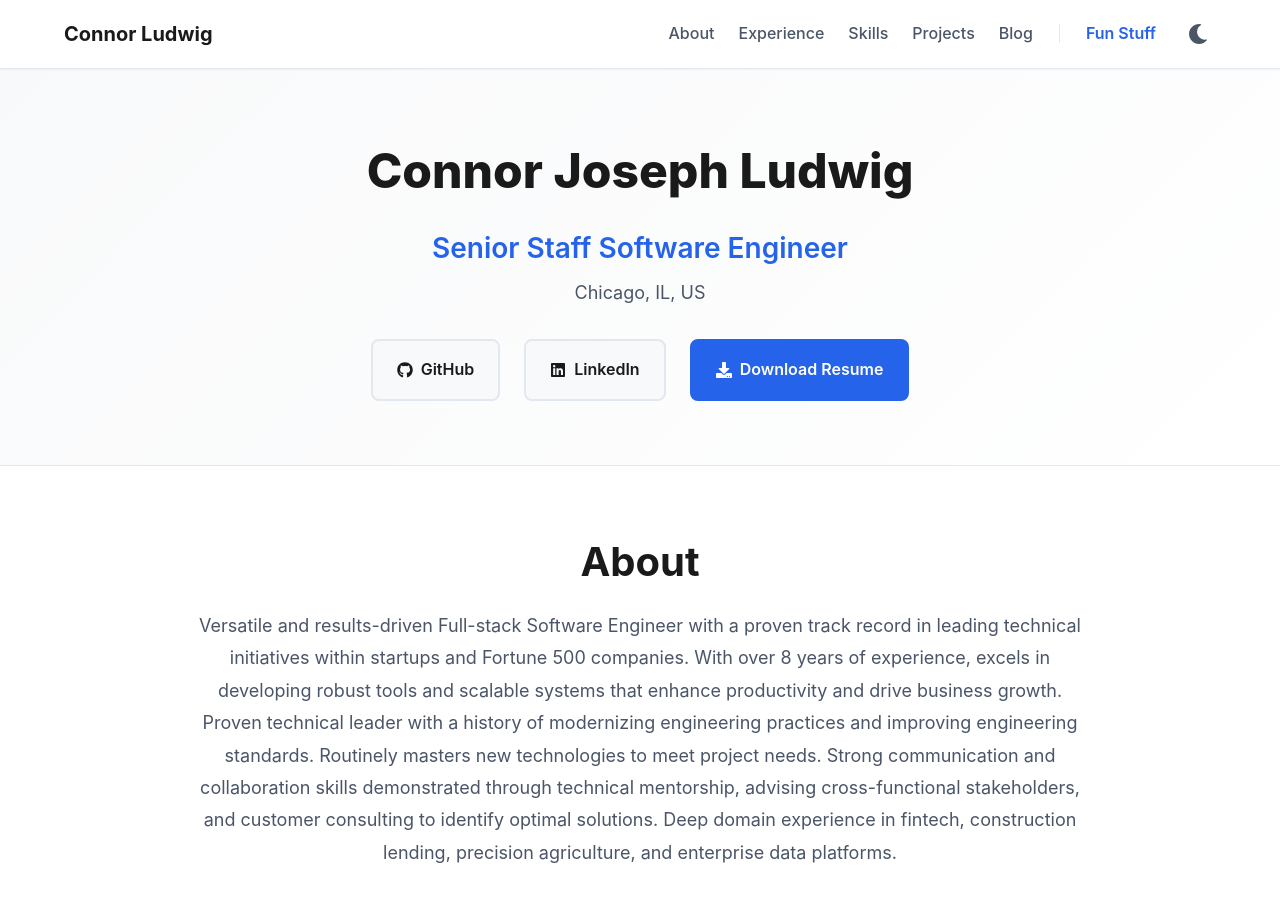
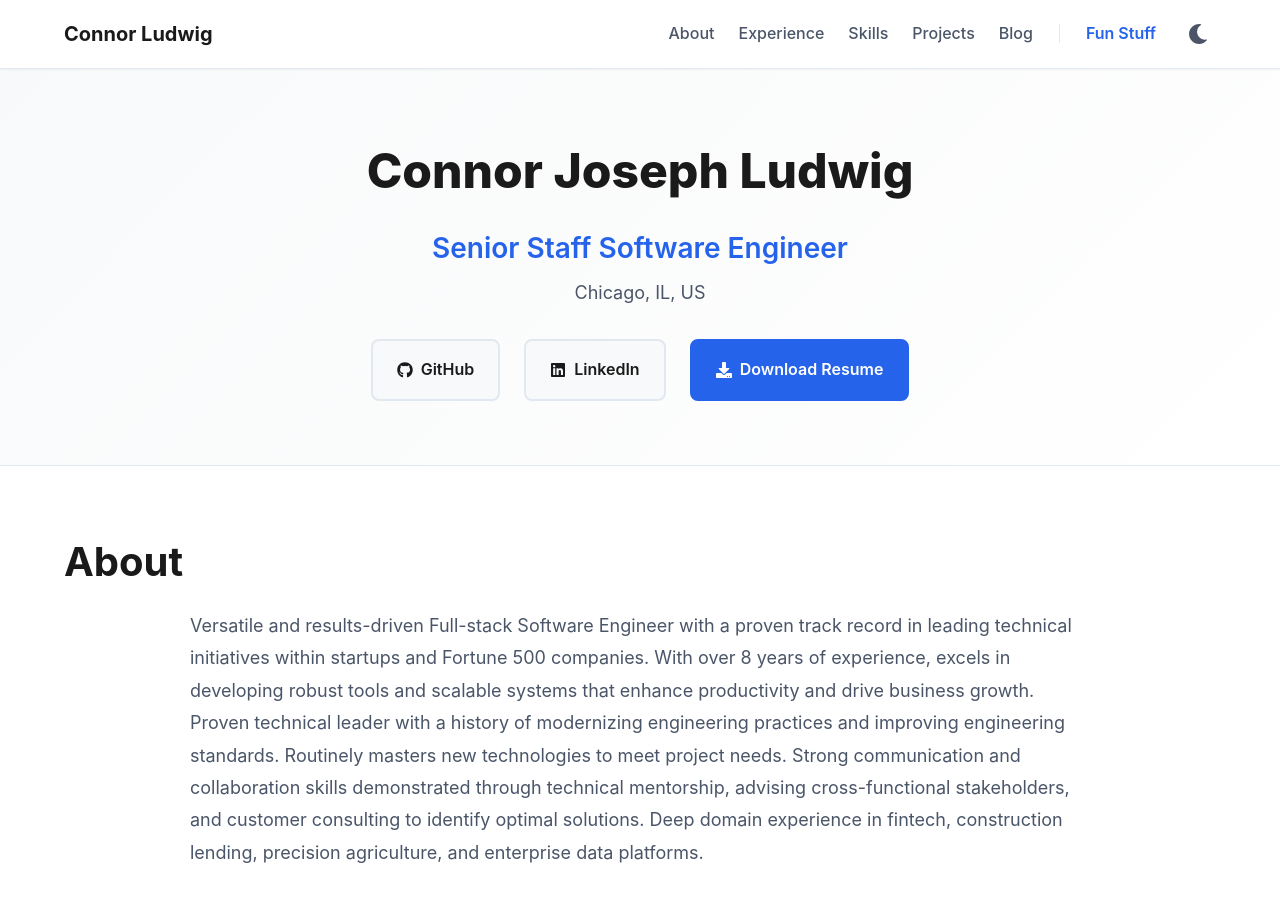
Before and after one commit to cjlludwig/cjlludwig.github.io, a React (Vite) app: page / in a window 1280 px wide. Shown: the top 916 px of the page. Built offline with nearby package versions, Linux system fonts and the light colour scheme.

Commit message:
Cleanup and fix

```diff
--- a/src/App.css
+++ b/src/App.css
@@ -573,6 +573,10 @@ body {
   background-color: var(--bg-primary);
 }
 
+.about .section-title {
+  text-align: left;
+}
+
 .about-content {
   max-width: 900px;
   margin: 0 auto;
@@ -583,7 +587,7 @@ body {
   line-height: 1.8;
   color: var(--text-secondary);
   margin-bottom: var(--spacing-xl);
-  text-align: center;
+  text-align: left;
 }
 
 .about-highlights {
--- a/src/components/BlogIndex.jsx
+++ b/src/components/BlogIndex.jsx
@@ -4,9 +4,9 @@ function BlogIndex({ posts, showViewAll = false }) {
       <div className="container">
         <div className="section-header">
           <h2 className="section-title">Latest Posts</h2>
-          <p className="section-description">
+          {/* <p className="section-description">
             Notes on engineering, architecture experiments, and the tools I enjoy using.
-          </p>
+          </p> */}
         </div>
         <div className="blog-grid">
           {posts.map((post) => (
```
Also changed, not shown: 1 other file (tests, documents, lock files or other folders).
